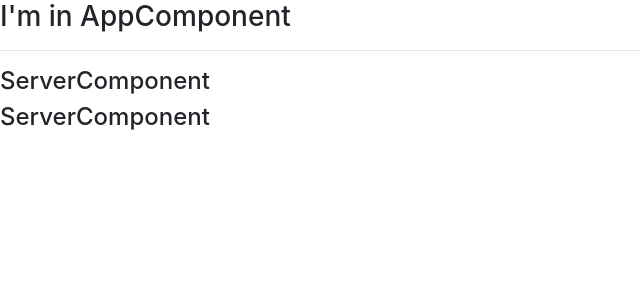
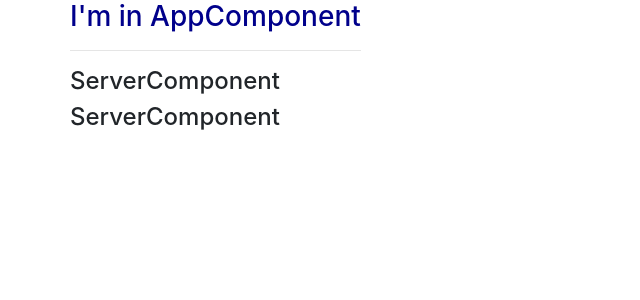
Before and after one commit to Victor-Tellez/Angular8_HelloWorld, an Angular app: page / in a window 1280 px wide. Shown: the top 300 px of the page, without its empty margins (0-640 px from the left). Built offline with nearby package versions, Linux system fonts and the light colour scheme.

Commit message:
Added css features

```diff
--- a/src/app/app.component.css
+++ b/src/app/app.component.css
@@ -0,0 +1,3 @@
+h3 {
+  color: darkblue;
+}
--- a/src/app/app.component.html
+++ b/src/app/app.component.html
@@ -9,6 +9,12 @@ test
 
 ng g c servers
 -->
-<h3> I'm in AppComponent</h3>
-<hr>
-<app-servers></app-servers>
+<div class = "container">
+  <div class = "row">
+    <div class = "col-xs-12">
+      <h3> I'm in AppComponent</h3>
+      <hr>
+      <app-servers></app-servers>
+    </div>
+  </div>
+</div>
```
